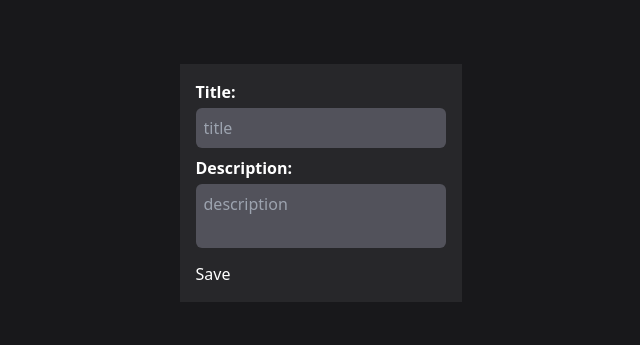
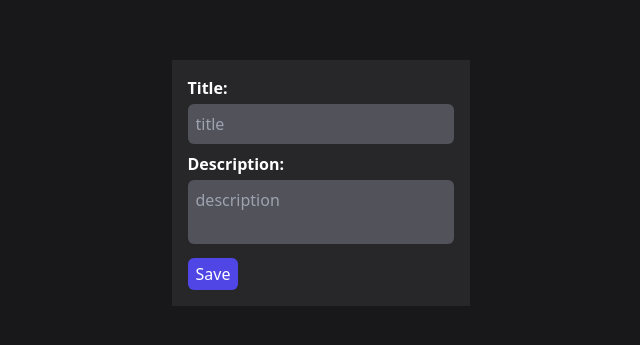
Before and after one commit to dgutierrez21/redux-rtk-crud-app, a React (Vite) app: page /create-task in a window 1280 px wide. Shown: the part 217-562 px from the top of the page, without its empty margins (319-959 px from the left). Built offline with nearby package versions, Linux system fonts and the light colour scheme.

Commit message:
add styles to the save button

```diff
--- a/src/components/TaskForm.tsx
+++ b/src/components/TaskForm.tsx
@@ -74,7 +74,9 @@ const TaskForm = () => {
         style={{ resize: "none" }}
       ></textarea>
 
-      <button type="submit">Save</button>
+      <button type="submit" className="rounded-md bg-indigo-600 px-2 py-1">
+        Save
+      </button>
     </form>
   );
 };
```
